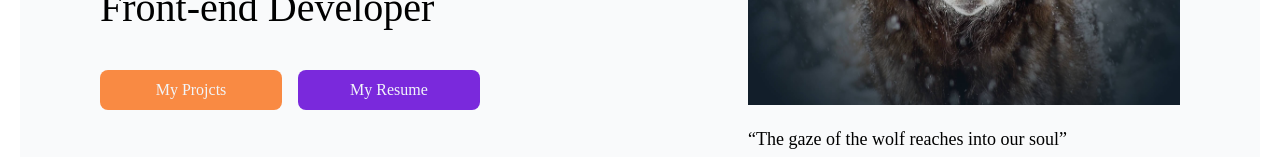
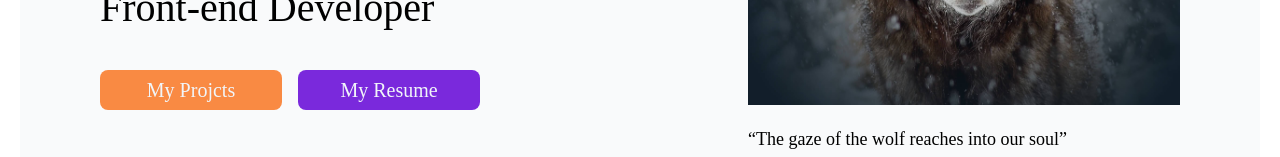
Before and after one commit to weblukas/portfolio, a Next.js app: page / in a window 1280 px wide. Shown: the part 370-527 px from the top of the page. Built offline with nearby package versions, Linux system fonts and the light colour scheme; no server answers.

Commit message:
fix: link text font

```diff
--- a/app/page.tsx
+++ b/app/page.tsx
@@ -116,7 +116,7 @@ function App() {
                         <div className="flex">
                             <motion.a
                                 href="#projects"
-                                className=" flex items-center justify-center md:w-[182px]  bg-orange-action rounded-lg md:mt-2 mr-4 w-[150px] md:h-[40px] text-slate-100 focus:scale-[1.15] hover:scale-[1.05] transition"
+                                className=" flex items-center justify-center md:w-[182px] text-[18px] md:text-[20px] bg-orange-action rounded-lg md:mt-2 mr-4 w-[150px] md:h-[40px] text-slate-100 focus:scale-[1.15] hover:scale-[1.05] transition"
                                 aria-label="projects link"
                             >
                                 My Projcts
@@ -125,7 +125,7 @@ function App() {
                             <a
                                 href="/resume.pdf"
                                 download="Lukasz_Szmyd_resume"
-                                className=" flex items-center px-7 py-3  justify-center md:w-[182px] bg-purple-action rounded-lg  md:mt-2  w-[150px] md:h-[40px] text-slate-100 focus:scale-[1.15] hover:scale-[1.05] transition subpixel-antialiased"
+                                className=" flex items-center px-7 py-3  justify-center md:w-[182px] text-[18px] md:text-[20px] bg-purple-action rounded-lg  md:mt-2  w-[150px] md:h-[40px] text-slate-100 focus:scale-[1.15] hover:scale-[1.05] transition subpixel-antialiased"
                                 aria-label="resume link"
                             >
                                 My Resume
```
